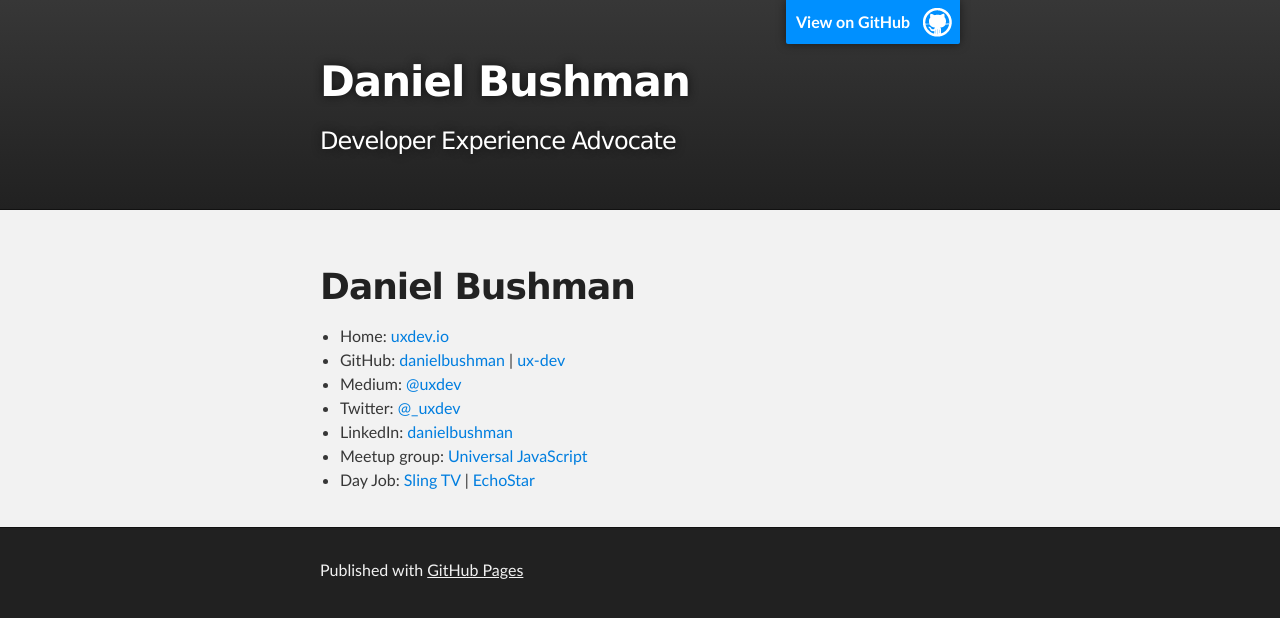
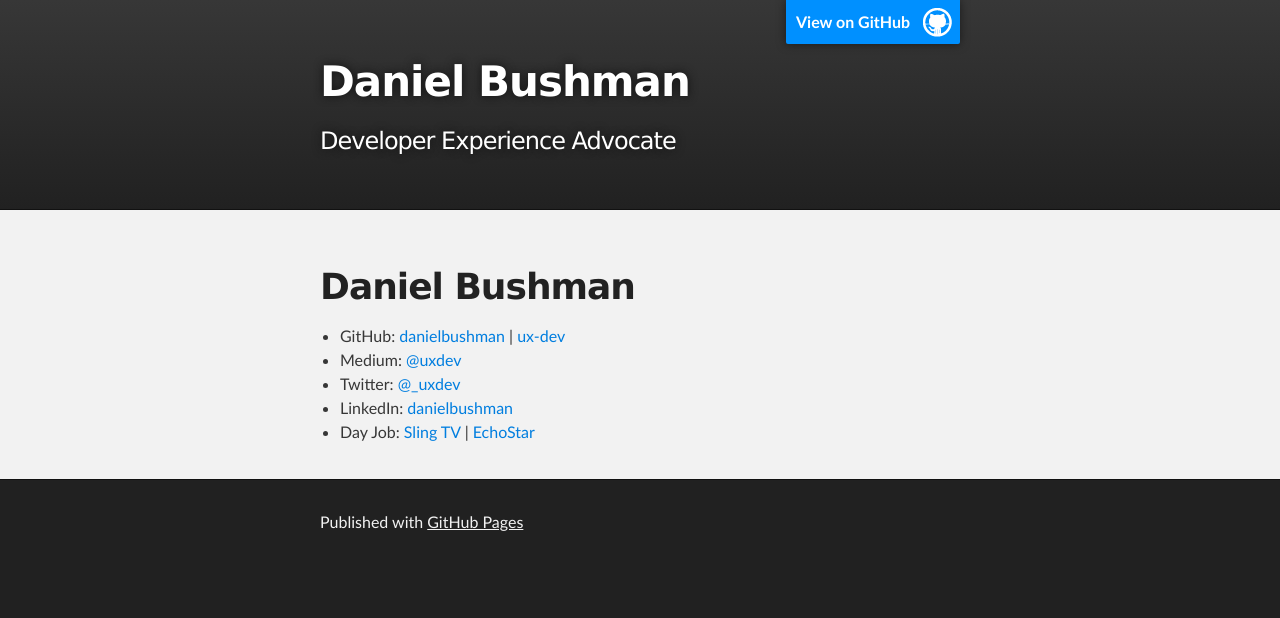
Before and after one commit to danielbushman/danielbushman.github.io, a Jekyll site: the page index.html, which Jekyll copies as it is, in a window 1280 px wide. Shown: the top 618 px of the page. Built offline with Jekyll 4.4.1, drawn with Linux system fonts in a browser that asks for light colours.

Commit message:
Replace master branch with page content via GitHub

```diff
--- a/index.html
+++ b/index.html
@@ -31,8 +31,6 @@
 <a id="daniel-bushman" class="anchor" href="#daniel-bushman" aria-hidden="true"><span class="octicon octicon-link"></span></a>Daniel Bushman</h1>
 
 <ul>
-<li>Home: <a href="http://uxdev.io/">uxdev.io</a>
-</li>
 <li>GitHub: <a href="https://github.com/danielbushman">danielbushman</a> | <a href="https://github.com/ux-dev">ux-dev</a>
 </li>
 <li>Medium: <a href="https://medium.com/@uxdev">@uxdev</a>
@@ -40,8 +38,6 @@
 <li>Twitter: <a href="https://twitter.com/_uxdev">@_uxdev</a>
 </li>
 <li>LinkedIn:  <a href="www.linkedin.com/in/danielbushman">danielbushman</a>
-</li>
-<li>Meetup group: <a href="http://www.meetup.com/Universal-JavaScript/">Universal JavaScript</a>
 </li>
 <li>Day Job: <a href="http://sling.com">Sling TV</a> | <a href="http://echostar.com/">EchoStar</a>
 </li>
--- a/params.json
+++ b/params.json
@@ -1 +1 @@
-{"name":"Daniel Bushman","tagline":"Developer Experience Advocate","body":"# Daniel Bushman\r\n\r\n- Home: [uxdev.io](http://uxdev.io/)\r\n- GitHub: [danielbushman](https://github.com/danielbushman) | [ux-dev](https://github.com/ux-dev)\r\n- Medium: [@uxdev](https://medium.com/@uxdev)\r\n- Twitter: [@_uxdev](https://twitter.com/_uxdev)\r\n- LinkedIn:  [danielbushman](www.linkedin.com/in/danielbushman)\r\n- Meetup group: [Universal JavaScript](http://www.meetup.com/Universal-JavaScript/)\r\n- Day Job: [Sling TV](http://sling.com) | [EchoStar](http://echostar.com/)\r\n","google":"UA-63530057-2","note":"Don't delete this file! It's used internally to help with page regeneration."}
+{"name":"Daniel Bushman","tagline":"Developer Experience Advocate","body":"# Daniel Bushman\r\n\r\n- GitHub: [danielbushman](https://github.com/danielbushman) | [ux-dev](https://github.com/ux-dev)\r\n- Medium: [@uxdev](https://medium.com/@uxdev)\r\n- Twitter: [@_uxdev](https://twitter.com/_uxdev)\r\n- LinkedIn:  [danielbushman](www.linkedin.com/in/danielbushman)\r\n- Day Job: [Sling TV](http://sling.com) | [EchoStar](http://echostar.com/)\r\n","google":"UA-63530057-2","note":"Don't delete this file! It's used internally to help with page regeneration."}
```
